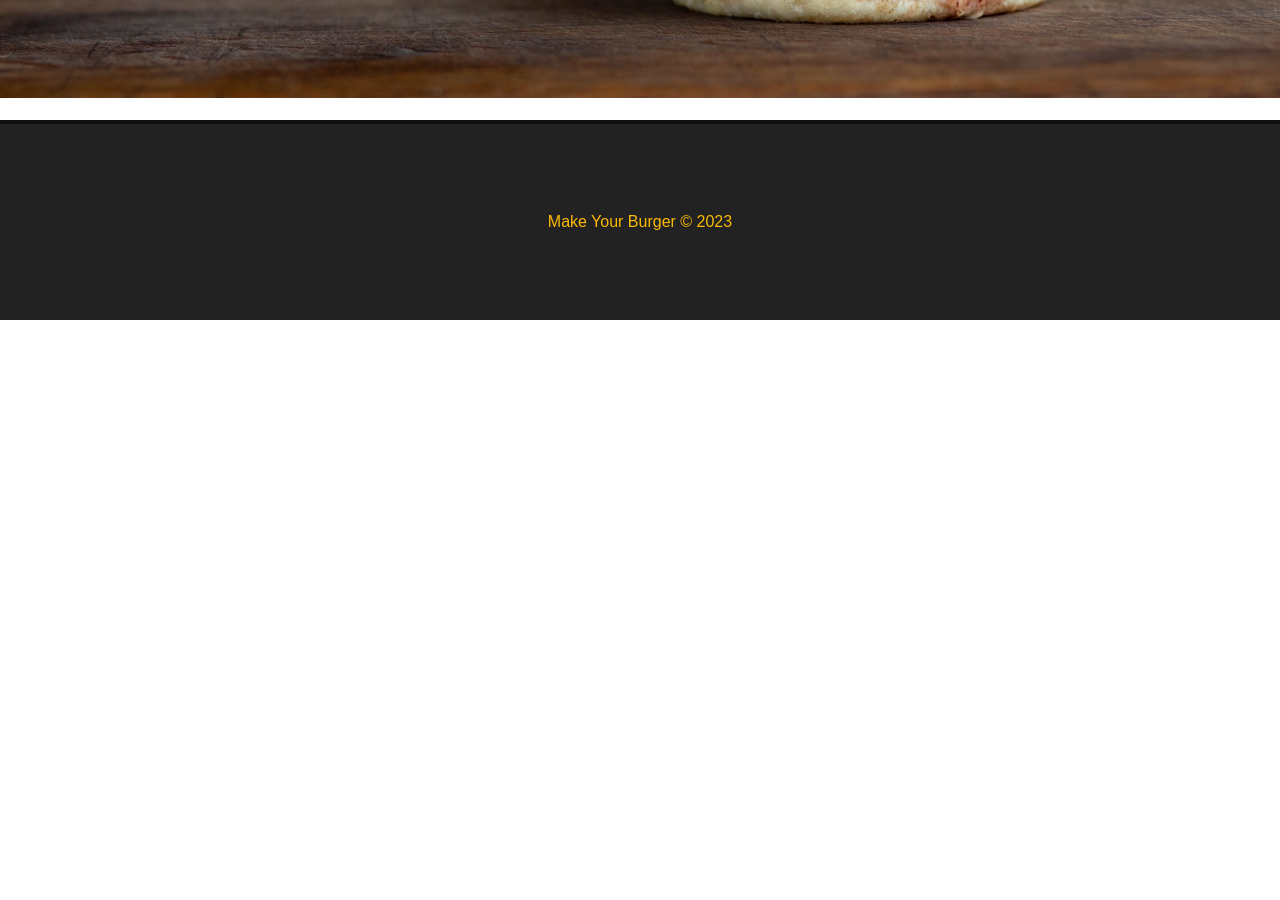
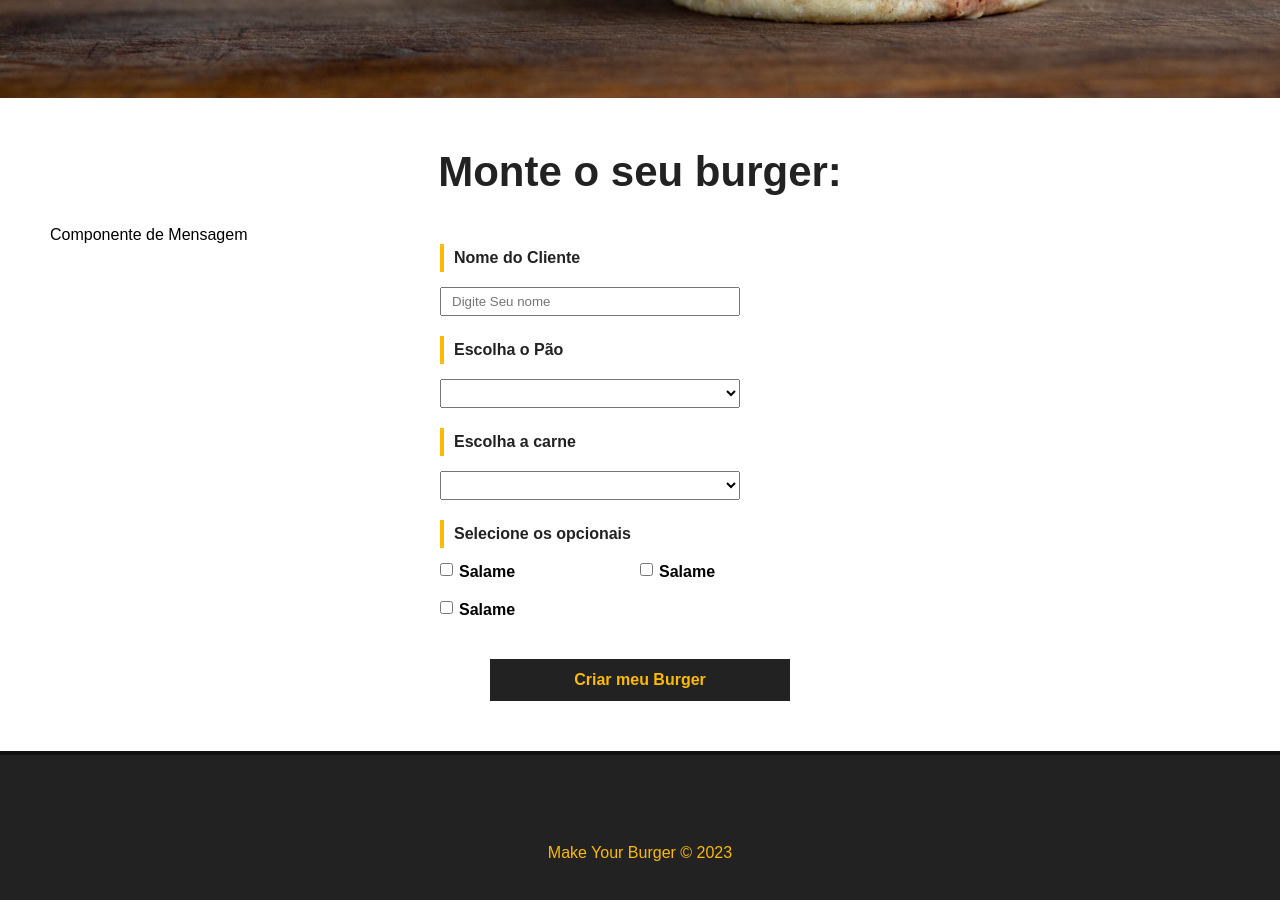
Before and after one commit to Lucassimon98/Make-Your-Burger, a Vue app: page / in a window 1280 px wide. Shown: the part 480-1380 px from the top of the page. Before the commit the page ends 928 px from the top, so only its background shows below. Built offline with nearby package versions, Linux system fonts and the light colour scheme.

Commit message:
Criação do formulario de criação do burger

```diff
--- a/src/App.vue
+++ b/src/App.vue
@@ -31,7 +31,6 @@
 }
 .main-container {
   margin: 50px;
-  min-height: 250px;
 }
 h1 {
   text-align: center;
--- /dev/null
+++ b/src/components/BurgerForm.vue
@@ -0,0 +1,119 @@
+<template>
+    <div>
+        <p>Componente de Mensagem</p>
+        <div>
+            <form id="burger-form">
+                <div class="input-container">
+                    <label for="nome">Nome do Cliente</label>
+                    <input type="text" id="nome" name="nome" v-model="nome" placeholder="Digite Seu nome">
+                </div>
+                <div class="input-container">
+                    <label for="pao">Escolha o Pão</label>
+                    <select name="pao" id="pao" v-model="pao">
+                        <option value="">Selecione o seu pão</option>
+                        <option value="integral">Integral</option>
+                    </select>
+                </div>
+                <div class="input-container">
+                    <label for="carne">Escolha a carne</label>
+                    <select name="carne" id="carne" v-model="carne">
+                        <option value="">Selecione sua carne</option>
+                        <option value="maminha">Maminha</option>
+                    </select>
+                </div>
+                <div class="input-container" id="opcionais-container">
+                    <label id="opcionais-title" for="opcionais">Selecione os opcionais</label>
+                    <div class="checkbox-container">
+                        <input type="checkbox" name="opcionais" v-model="opcionais" value="salame">
+                        <span>Salame</span>
+                    </div>
+                    <div class="checkbox-container">
+                        <input type="checkbox" name="opcionais" v-model="opcionais" value="salame">
+                        <span>Salame</span>
+                    </div>
+                    <div class="checkbox-container">
+                        <input type="checkbox" name="opcionais" v-model="opcionais" value="salame">
+                        <span>Salame</span>
+                    </div>
+                </div>
+                <div class="input-container">
+                    <input type="submit" class="submit-btn" value="Criar meu Burger">
+                </div>
+            </form>
+        </div>
+    </div>
+</template>
+
+<script>
+export default {
+    name: 'BurgerForm'
+}
+</script>
+
+<style scoped>
+    #burger-form {
+        max-width: 400px;
+        margin: 0 auto;
+    }
+
+    .input-container {
+        display: flex;
+        flex-direction: column;
+        margin-bottom: 20px;
+    }
+
+    label {
+        font-weight: bold;
+        margin-bottom: 15px;
+        color: #222;
+        padding: 5px 10px;
+        border-left: 4px solid #fcba03;
+    }
+
+    input, select {
+        padding: 5px 10px;
+        width: 300px;
+    }
+
+    #opcionais-container {
+        flex-direction: row;
+        flex-wrap: wrap;
+    }
+
+    #opcionais-title {
+        width: 100%;
+    }
+
+    .checkbox-container {
+        display: flex;
+        align-items: flex-start;
+        width: 50%;
+        margin-bottom: 20px;
+    }
+
+    .checkbox-container span, .checkbox-container input {
+        width: auto;
+    }
+
+    .checkbox-container span {
+        margin-left: 6px;
+        font-weight: bold;
+    }
+
+    .submit-btn {
+        background-color: #222;
+        color: #fcba03;
+        font-weight: bold;
+        border: 2px solid #222;
+        padding: 10px;
+        font-size: 16px;
+        margin: 0 auto;
+        cursor: pointer;
+    }
+
+    .submit-btn:hover {
+        background: transparent;
+        color: #222;
+    }
+
+</style>
--- a/src/components/Footer.vue
+++ b/src/components/Footer.vue
@@ -20,8 +20,7 @@
     display: flex;
     align-items: center;
     justify-content: center;
-    position: absolute;
-    bottom: 0;
+    align-self: flex-end;
     width: 100%;
 }
 </style>
--- a/src/views/HomeView.vue
+++ b/src/views/HomeView.vue
@@ -2,17 +2,19 @@
   <Banner />
   <div class="main-container">
     <h1>Monte o seu burger:</h1>
-    <p>formulário</p>
+    <BurgerForm />
   </div>
 </template>
 
 <script>
 import Banner from '../components/Banner.vue';
+import BurgerForm from '@/components/BurgerForm.vue';
 
 export default {
   name: 'Home',
   components: {
-    Banner
+    Banner,
+    BurgerForm
   }
 }
 
```
